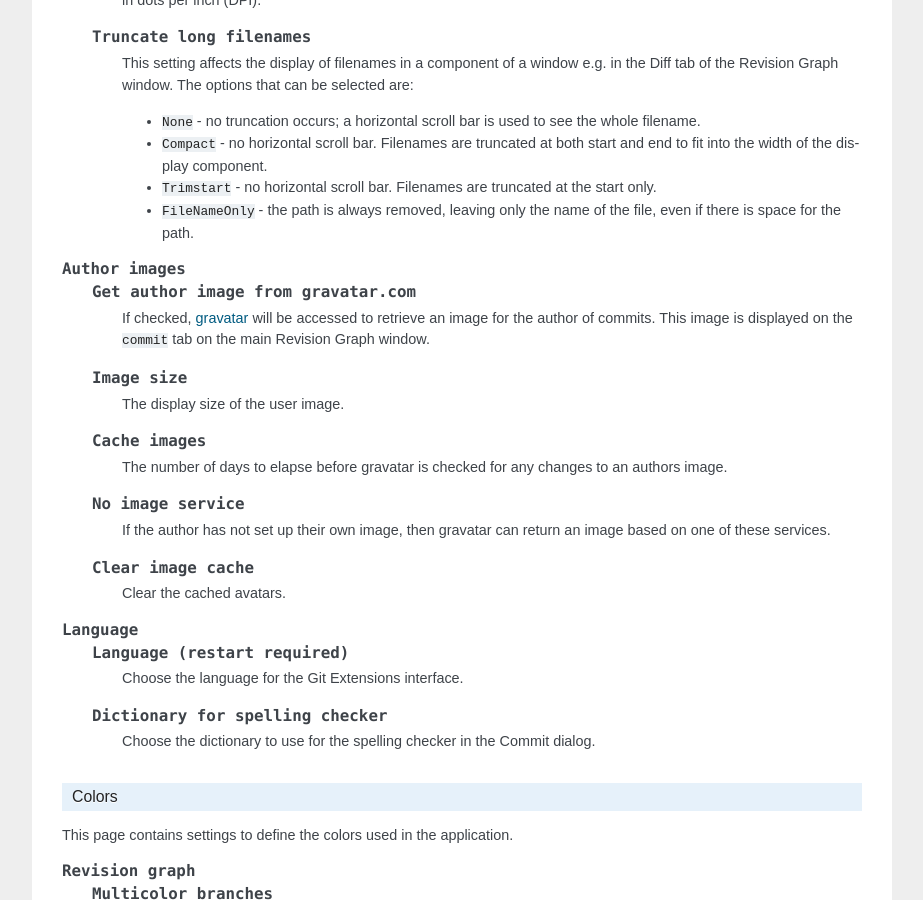
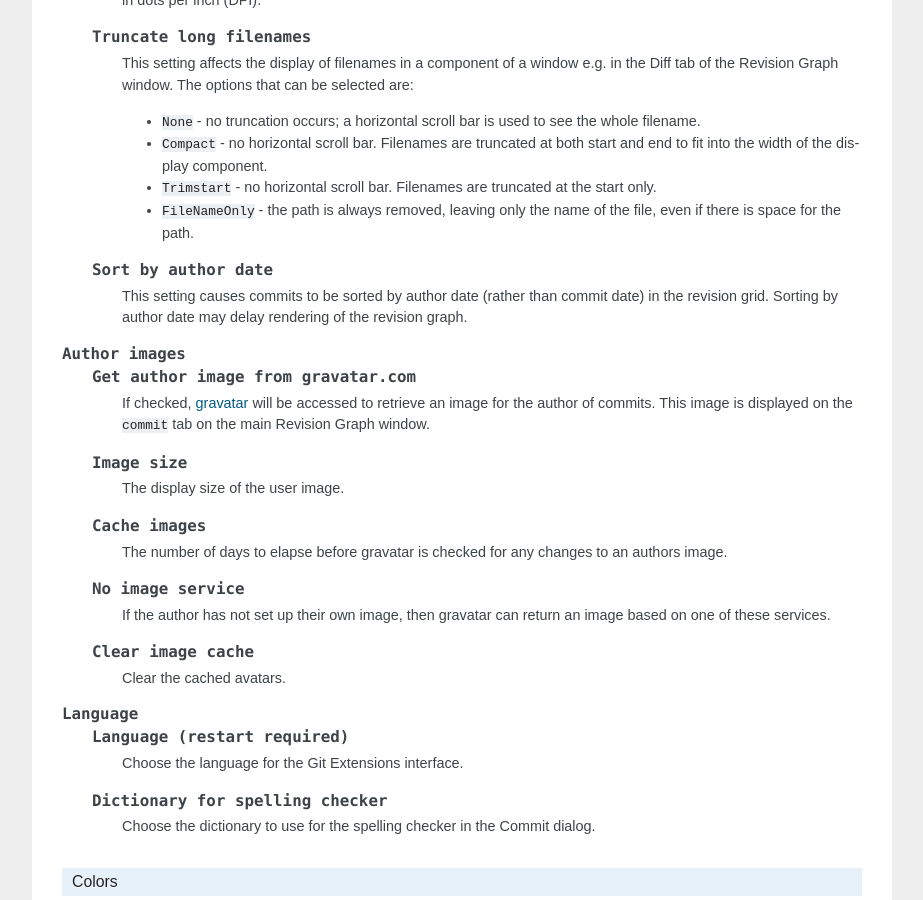
Before and after one commit to martinqt/GitExtensionsDoc, a Sphinx documentation site: the page built from source/settings.rst, in a window 1280 px wide and 900 px high, scrolled down 3636 px. Shown: the whole window, without its empty margins (198-1121 px from the left). Built offline with Sphinx 7.4.7, drawn with Linux system fonts in a browser that asks for light colours.

Commit message:
Added explanation for sort-author-date setting.

```diff
--- a/source/settings.rst
+++ b/source/settings.rst
@@ -207,6 +207,11 @@ depending on whether or not they are distributed with that repository.
         - ``Compact`` - no horizontal scroll bar. Filenames are truncated at both start and end to fit into the width of the display component.
         - ``Trimstart`` - no horizontal scroll bar. Filenames are truncated at the start only.
         - ``FileNameOnly`` - the path is always removed, leaving only the name of the file, even if there is space for the path.
+
+      .. setting:: Sort by author date
+        :id: sort-author-date
+
+        This setting causes commits to be sorted by author date (rather than commit date) in the revision grid. Sorting by author date may delay rendering of the revision graph.
 
     .. settingsgroup:: Author images
       :id: author-images
```
